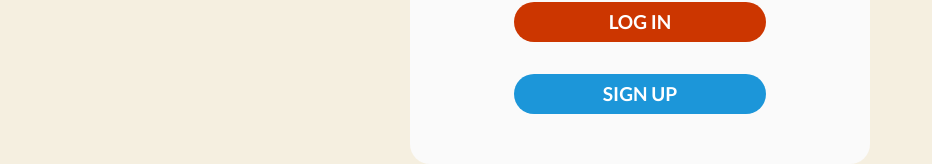
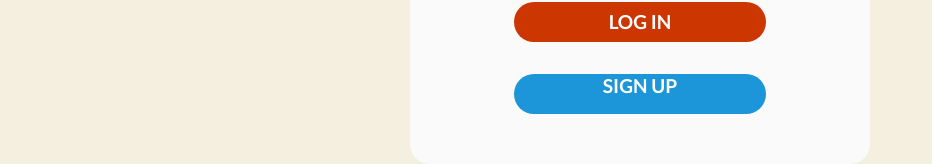
Before and after one commit to develop-me/bagajob, a React (Create React App) app: page /home/login in a window 1280 px wide. Shown: the part 268-432 px from the top of the page, without its empty margins (0-932 px from the left). Built offline with nearby package versions, Linux system fonts and the light colour scheme.

Commit message:
link added to signup button in login form

```diff
--- a/src/components/AuthForms/Login.js
+++ b/src/components/AuthForms/Login.js
@@ -80,9 +80,12 @@ const Login = ({ history }) => {
                         className="primarybtn login-btn"
                     >LOG IN
                     </button>
-                    <button className="secondarybtn signup-btn" type="submit">
+                    <Link
+                        to="/home/signup"
+                        className="secondarybtn signup-btn"
+                    >
                         SIGN UP
-                    </button>
+                    </Link>
                     <b>{authResponse !== null && authResponse}</b>
                 </form>
             </div>
```
